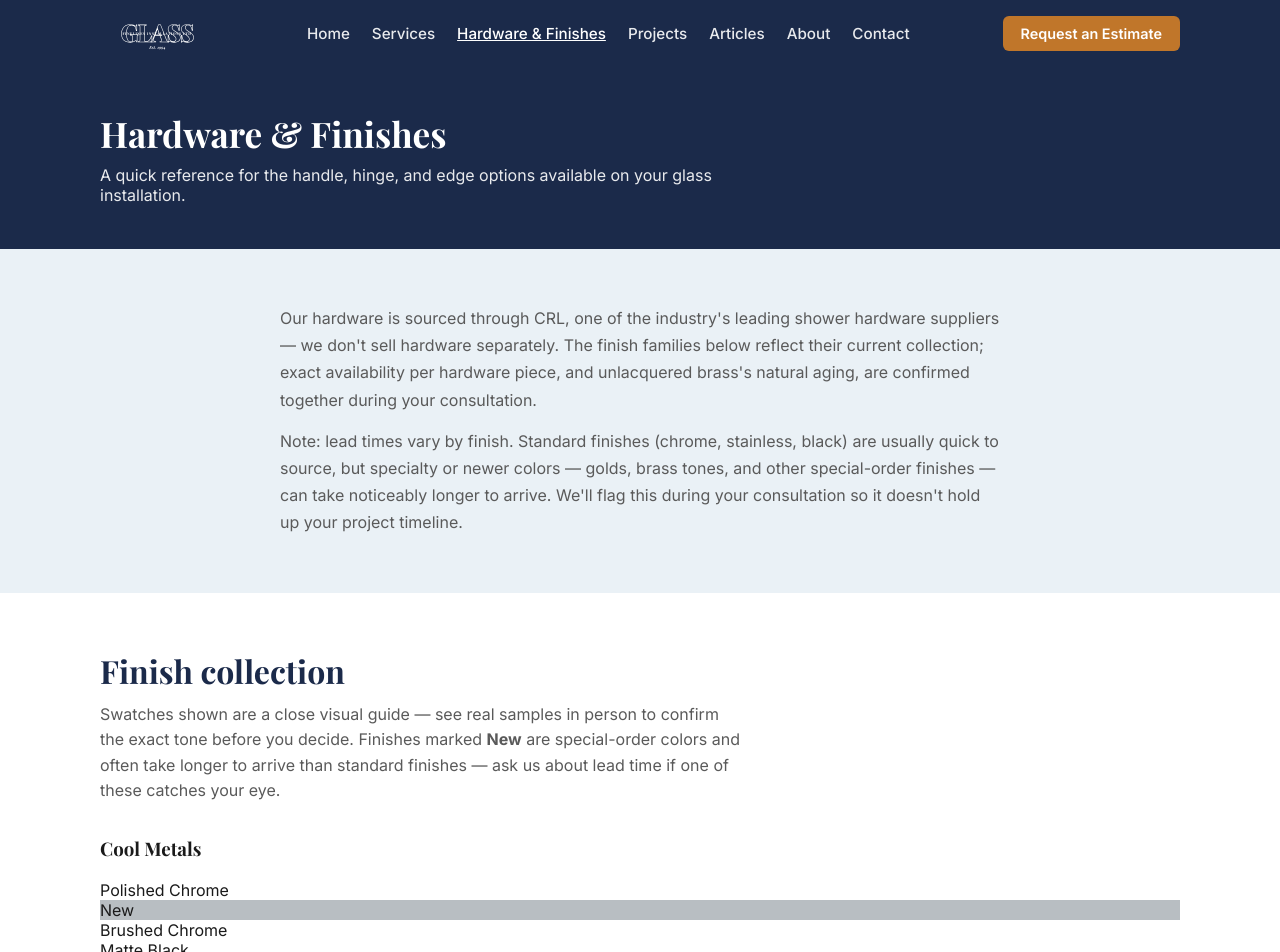
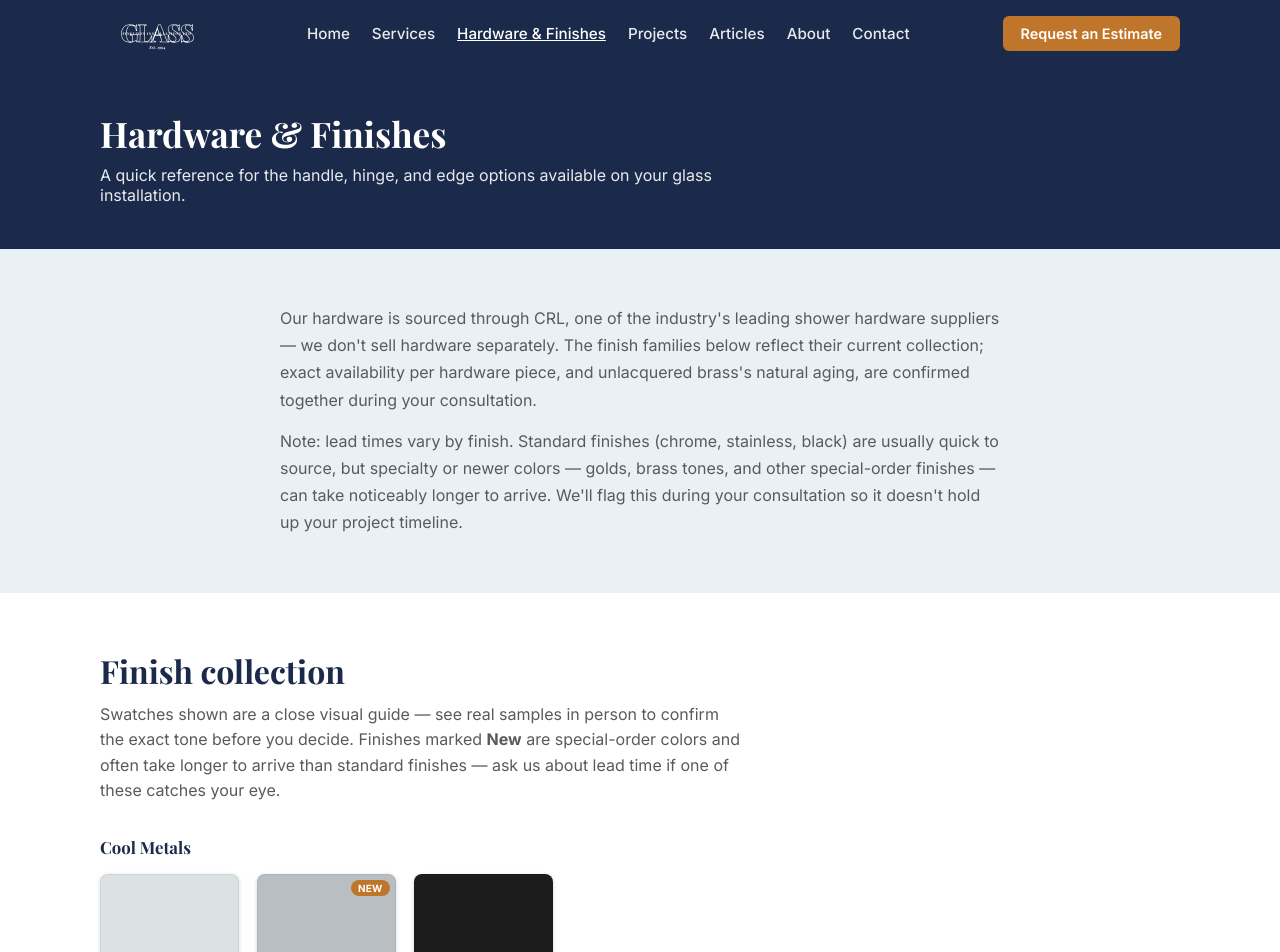
Before and after one commit to maplesheetco/finelines-glass, a React (Vite) app: page /hardware-finishes in a window 1280 px wide. Shown: the top 952 px of the page. Built offline with nearby package versions, Linux system fonts and the light colour scheme.

Commit message:
Add styles for hardware finish swatches
Added styles for hardware finish swatches including layout, color, and badge.

```diff
--- a/src/index.css
+++ b/src/index.css
@@ -981,3 +981,53 @@ form.contact-form textarea { min-height: 120px; resize: vertical; }
     transition: none;
   }
 }
+
+/* ---------- Hardware finish swatches (grouped by color family) ---------- */
+.finish-groups {
+  display: flex;
+  flex-direction: column;
+  gap: 40px;
+}
+.finish-group-title {
+  color: var(--navy);
+  font-size: 1.05rem;
+  margin: 0 0 16px;
+}
+.finish-swatch-grid {
+  display: grid;
+  grid-template-columns: repeat(auto-fill, minmax(120px, 1fr));
+  gap: 18px;
+}
+.finish-swatch {
+  display: flex;
+  flex-direction: column;
+  align-items: center;
+  text-align: center;
+  gap: 8px;
+}
+.finish-swatch-color {
+  width: 100%;
+  aspect-ratio: 1;
+  border-radius: 8px;
+  box-shadow: 0 1px 4px rgba(27,42,74,0.18), inset 0 0 0 1px rgba(0,0,0,0.06);
+  position: relative;
+}
+.finish-swatch-new-badge {
+  position: absolute;
+  top: 6px;
+  right: 6px;
+  background: var(--amber);
+  color: var(--white);
+  font-size: 0.62rem;
+  font-weight: 700;
+  letter-spacing: 0.03em;
+  text-transform: uppercase;
+  padding: 2px 7px;
+  border-radius: 999px;
+}
+.finish-swatch-name {
+  font-size: 0.82rem;
+  font-weight: 600;
+  color: var(--ink);
+  line-height: 1.3;
+}
```
